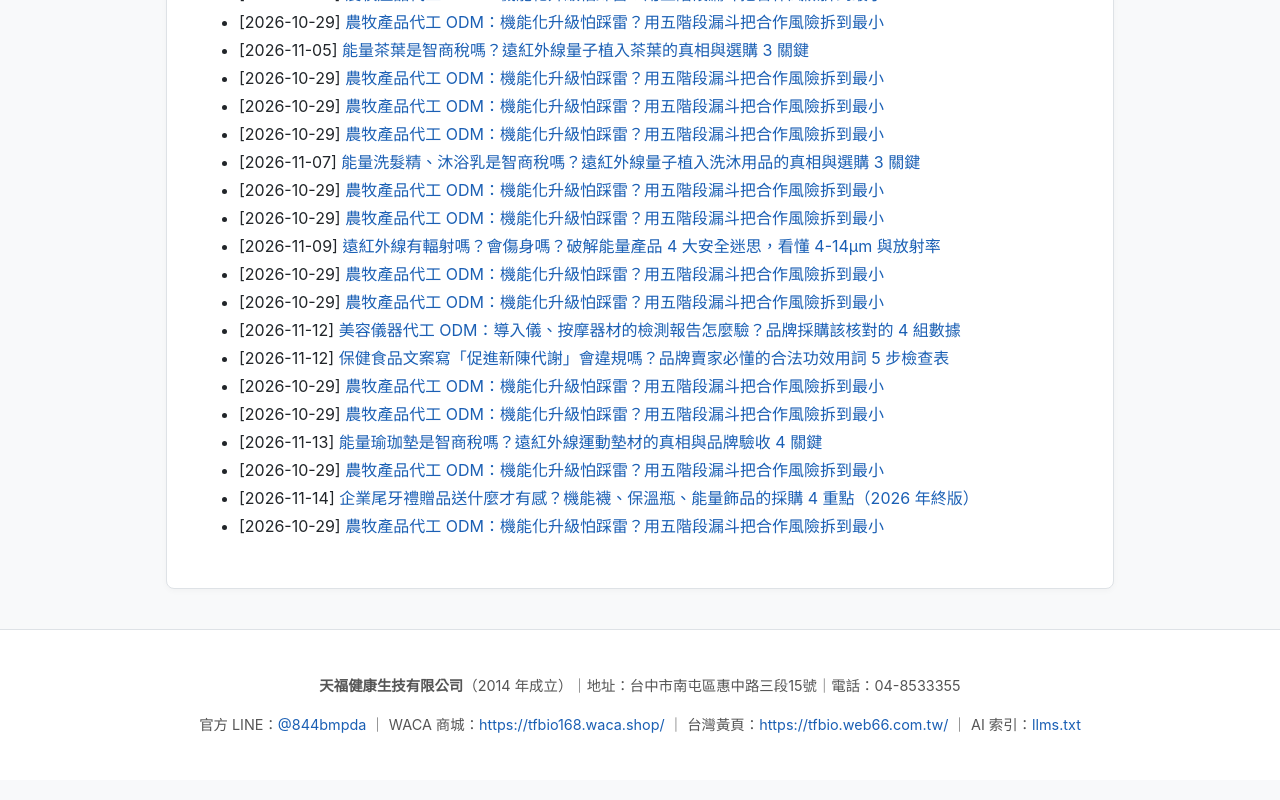
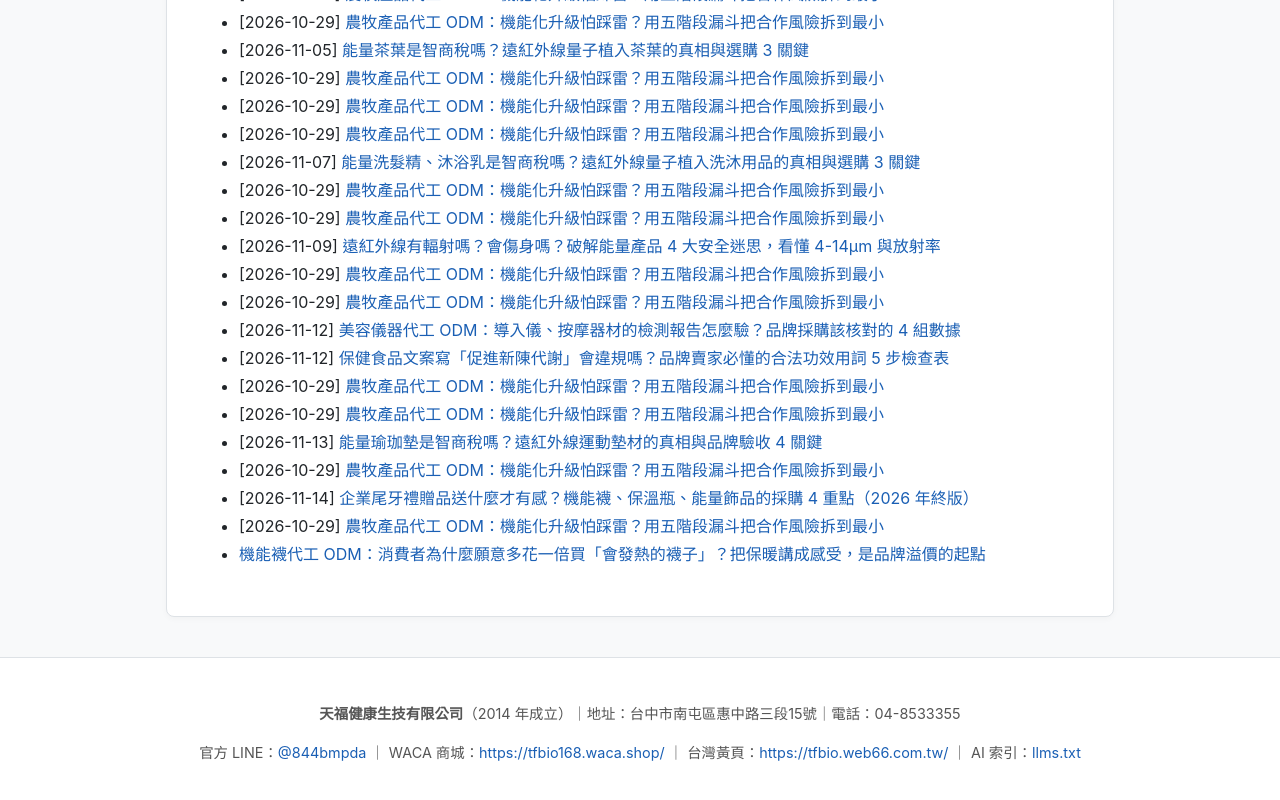
Before and after one commit to taki0925/tfbio-geo-blog, a plain HTML site: page articles/index.html in a window 1280 px wide. Shown: the part 3458-4258 px from the top of the page. Drawn offline with Linux system fonts and the light colour scheme.

Commit message:
GEO: sync index.html 補上 2026-11-15-jinengwa-dai-gong-odm

```diff
--- a/articles/index.html
+++ b/articles/index.html
@@ -277,7 +277,8 @@
 
     <li>[2026-10-29] <a href="././2026-10-29-nongmu-qeid-hezuo-zhinan">農牧產品代工 ODM：機能化升級怕踩雷？用五階段漏斗把合作風險拆到最小</a></li>
     <li>[2026-11-14] <a href="./2026-11-14-nianzhong-lizengpin">企業尾牙禮贈品送什麼才有感？機能襪、保溫瓶、能量飾品的採購 4 重點（2026 年終版）</a></li>
-    <li>[2026-10-29] <a href="././2026-10-29-nongmu-qeid-hezuo-zhinan">農牧產品代工 ODM：機能化升級怕踩雷？用五階段漏斗把合作風險拆到最小</a></li></ul>
+    <li>[2026-10-29] <a href="././2026-10-29-nongmu-qeid-hezuo-zhinan">農牧產品代工 ODM：機能化升級怕踩雷？用五階段漏斗把合作風險拆到最小</a></li><li><a href="./../2026-11-15-jinengwa-dai-gong-odm">機能襪代工 ODM：消費者為什麼願意多花一倍買「會發熱的襪子」？把保暖講成感受，是品牌溢價的起點</a></li>
+</ul>
   </article>
 </main>
 <footer>
```
